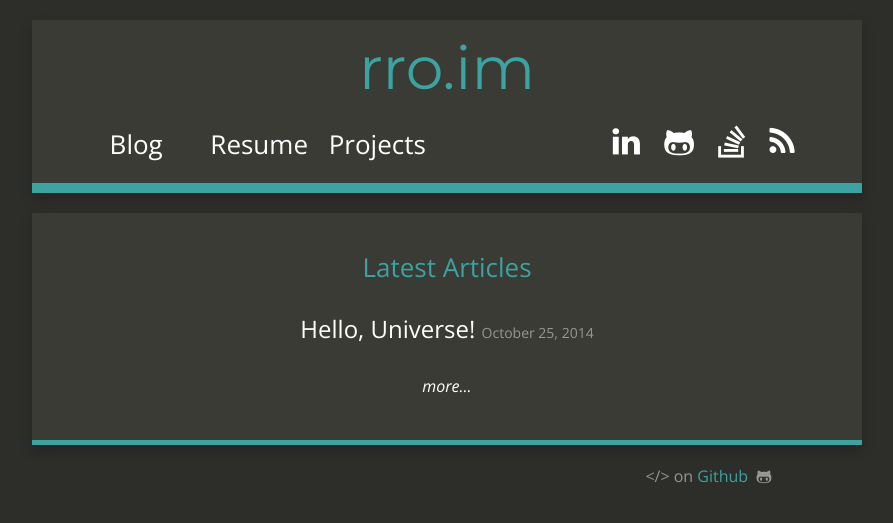
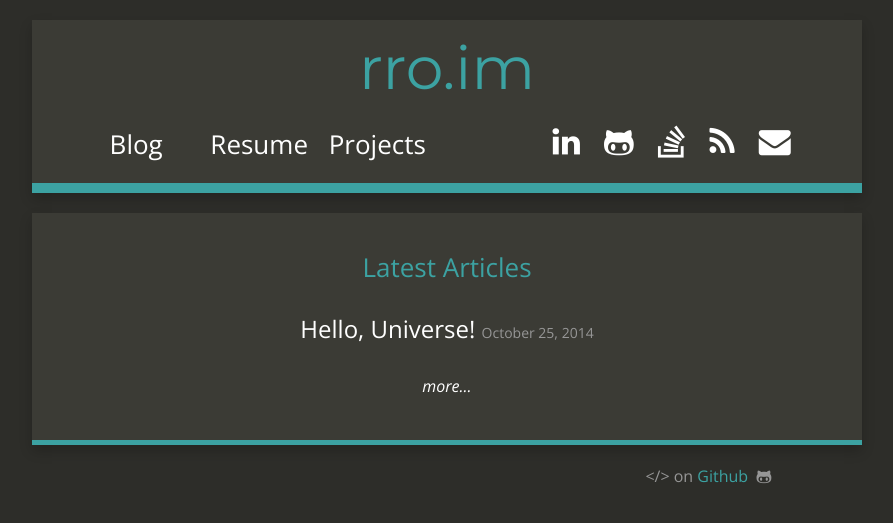
Before and after one commit to roim/roim.github.io, a Jekyll site: the page built from index.html, in a window 1280 px wide. Shown: the top 523 px of the page, without its empty margins (193-1086 px from the left). Built offline with Jekyll 4.4.1, drawn with Linux system fonts in a browser that asks for light colours; nearby versions of some CDN libraries; Markdown is read by kramdown in place of the engine named in the settings.

Commit message:
mail icon on header

```diff
--- a/_includes/header.html
+++ b/_includes/header.html
@@ -24,14 +24,15 @@
     </div>
   </div>
 
-  <div class="col-md-2"></div>
+  <div class="col-md-1"></div>
 
-  <div class="col-md-4 links">
+  <div class="col-md-5 links">
     {% if site.twitter_username %}<a href="http://www.twitter.com/{{ site.twitter_username }}" target="_new"><i class="fa fa-twitter fa-2x"></i></a>{% endif %}
     {% if site.linkedin_link %}<a href="{{ site.linkedin_link }}" target="_new"><i class="fa fa-linkedin fa-2x"></i></a>{% endif %}
     {% if site.google_plus_link %}<a href="{{ site.google_plus_link }}" target="_new"><i class="fa fa-google-plus fa-2x"></i></a>{% endif %}
     {% if site.github_username %}<a href="https://github.com/{{ site.github_username }}" target="_new"><i class="fa fa-github-alt fa-2x"></i></a>{% endif %}
     {% if site.stackoverflow_link %}<a href="{{ site.stackoverflow_link }}" target="_new"><i class="fa fa-stack-overflow fa-2x"></i></a>{% endif %}
     <a href="/feed.xml" target="_new"><i class="fa fa-rss fa-2x"></i></a>
+    {% if site.email %}<a href="mailto:{{ site.email }}" target="_new"><i class="fa fa-envelope fa-2x"></i></a>{% endif %}
   </div>
 </div>
```
